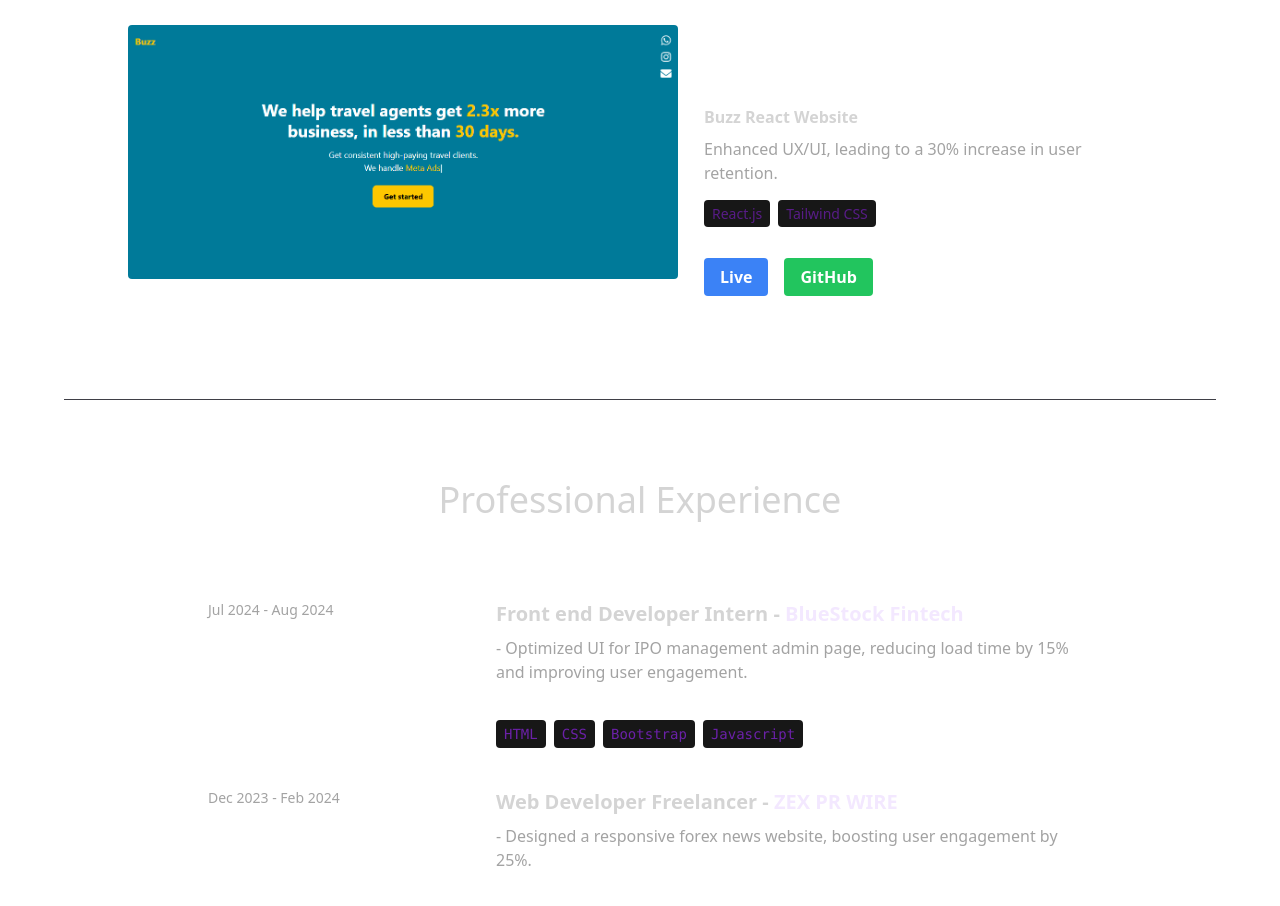
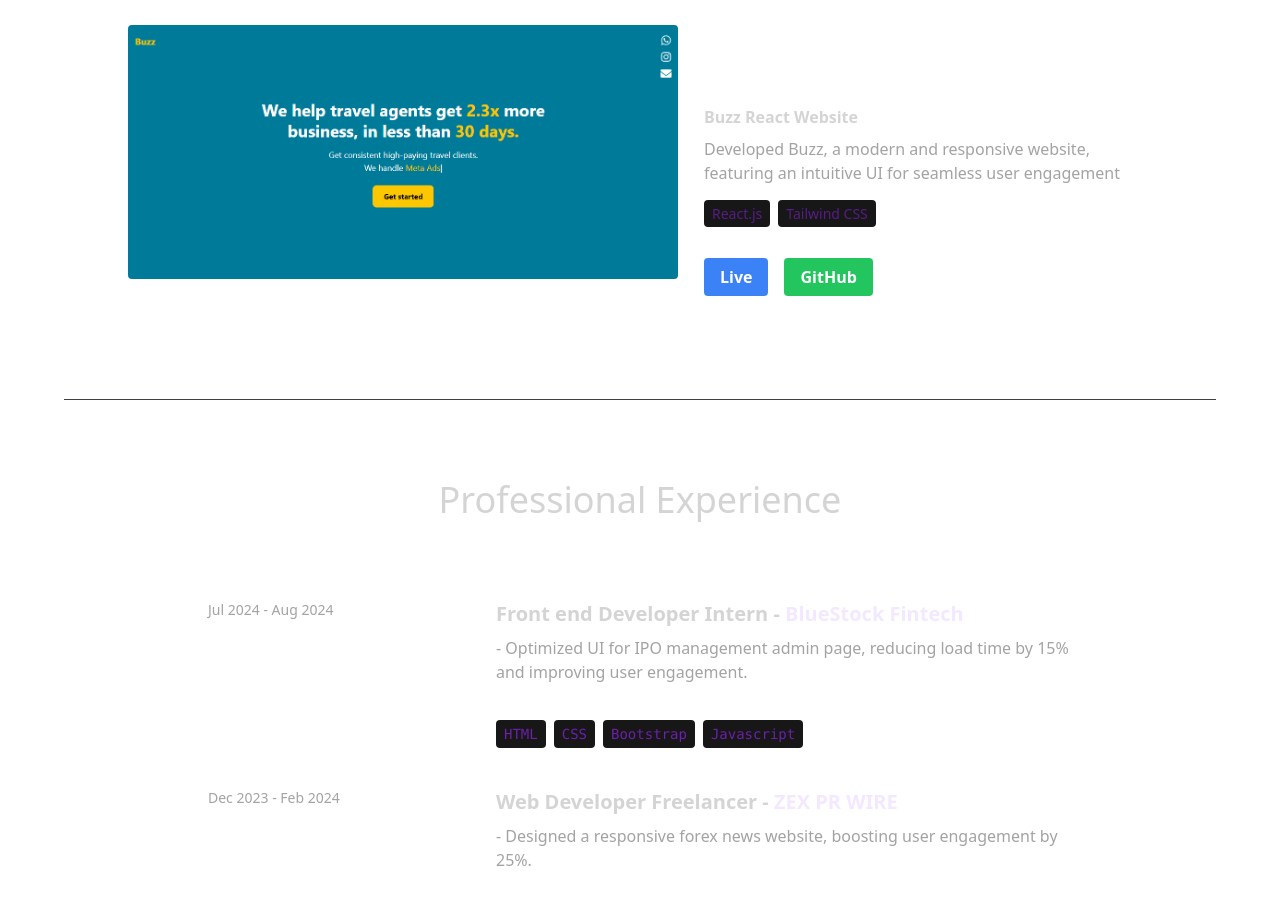
Before and after one commit to akshatmikki/Porfolio, a React (Vite) app: page / in a window 1280 px wide. Shown: the part 4040-4946 px from the top of the page. Built offline with nearby package versions, Linux system fonts and the light colour scheme.

Commit message:
Update index.js

```diff
--- a/src/constants/index.js
+++ b/src/constants/index.js
@@ -91,7 +91,7 @@ export const PROJECTS = [
     title: "Buzz React Website",
     image: project5,
     description:
-      "Enhanced UX/UI, leading to a 30% increase in user retention.",
+      "Developed Buzz, a modern and responsive website, featuring an intuitive UI for seamless user engagement",
     technologies: ["React.js", "Tailwind CSS"],
     liveLink: "https://buzzzzz-web.netlify.app/",
     githubLink: "https://github.com/akshatmikki/Buzz"
```
